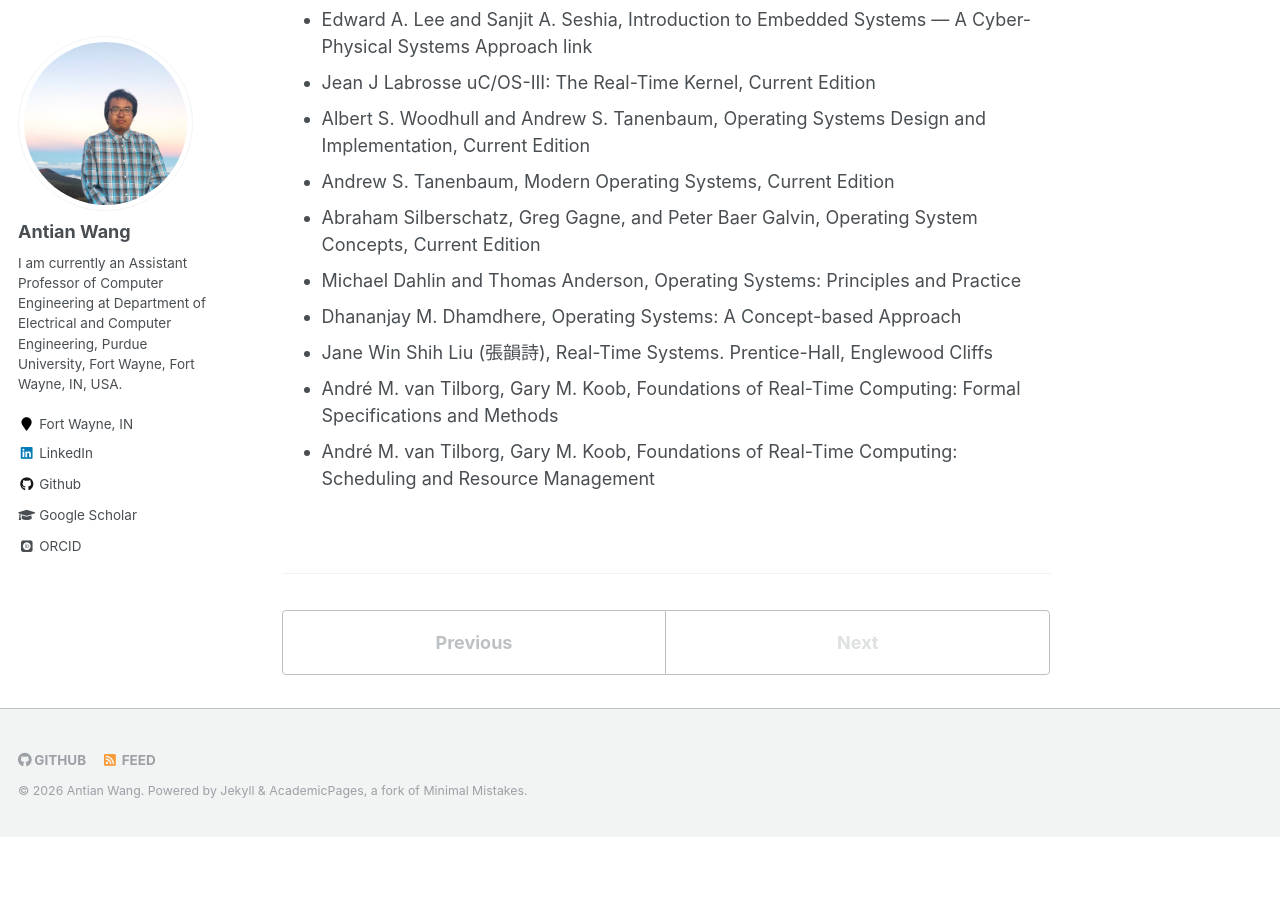
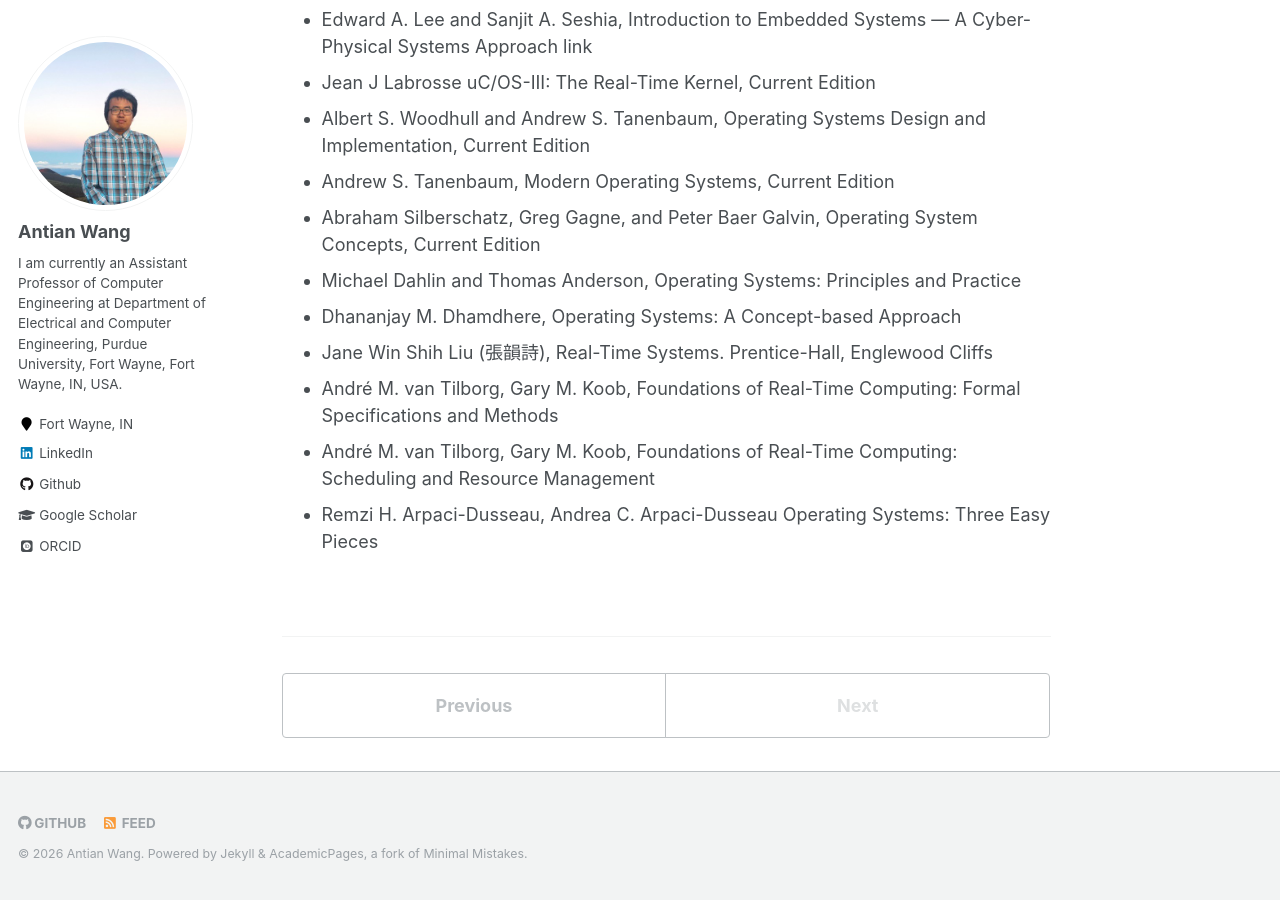
Before and after one commit to wangantian/wangantian.github.io, a Jekyll site: the page built from _teaching/PFW_ECE48500.md, in a window 1280 px wide and 900 px high, scrolled down 1457 px. Built offline with Jekyll 4.4.1, drawn with Linux system fonts in a browser that asks for light colours; some web fonts are replaced; before the commit the page ends 2294 px from its top, so only the background shows below that.

Commit message:
Update PFW_ECE48500.md

```diff
--- a/_teaching/PFW_ECE48500.md
+++ b/_teaching/PFW_ECE48500.md
@@ -52,5 +52,5 @@ This course uses FreeRTOS with Texas Instrument TM4C123 Tiva Board.
 <li> Jane Win Shih Liu (張韻詩), Real-Time Systems. Prentice-Hall, Englewood Cliffs  </li>
 <li> André M. van Tilborg, Gary M. Koob, Foundations of Real-Time Computing: Formal Specifications and Methods  </li>
 <li> André M. van Tilborg, Gary M. Koob, Foundations of Real-Time Computing: Scheduling and Resource Management </li>
-
+<li>  Remzi H. Arpaci-Dusseau, Andrea C. Arpaci-Dusseau Operating Systems: Three Easy Pieces </li>
 </ul>
```
